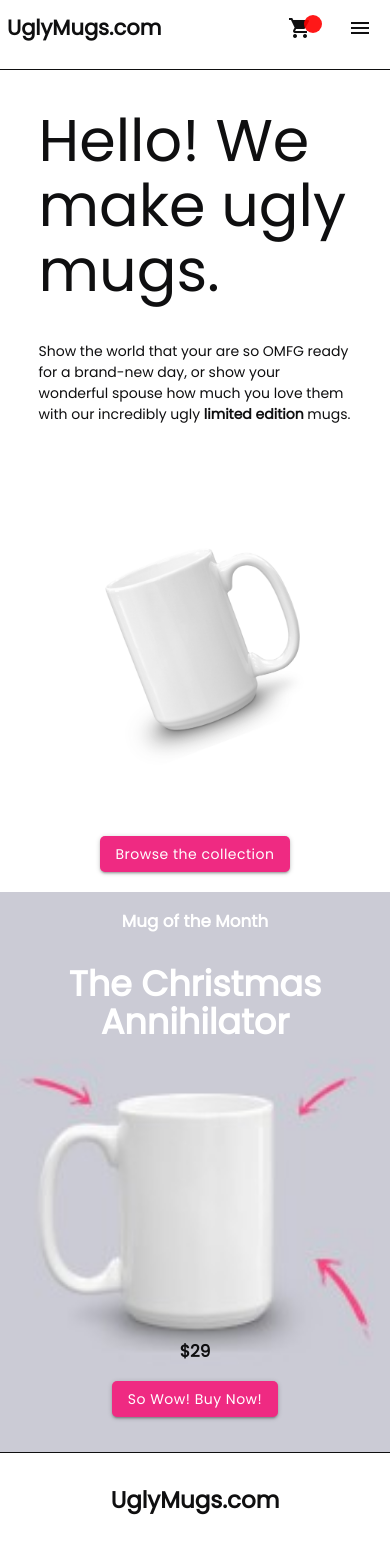
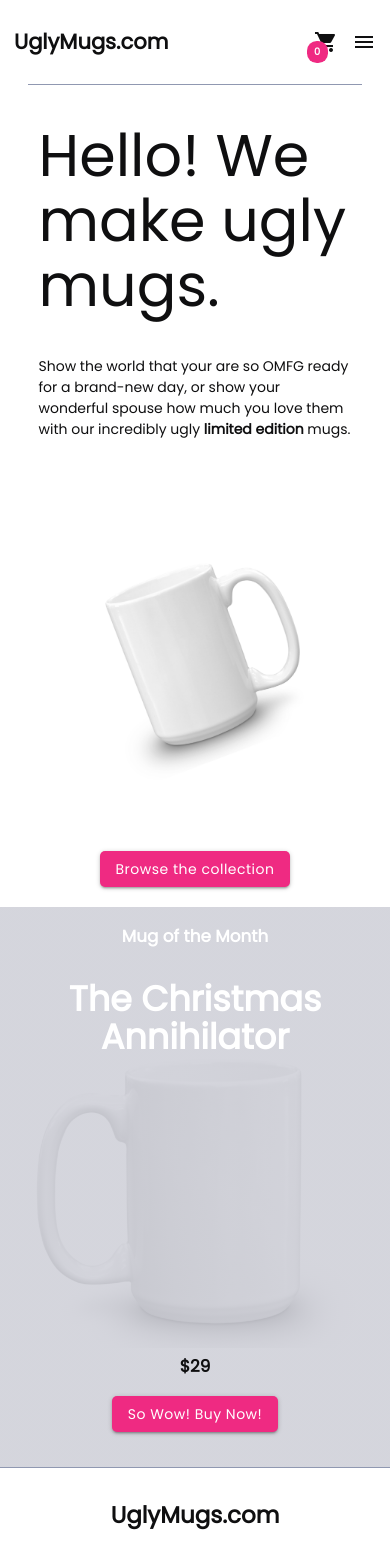
Before and after one commit to Code-Institute-Submissions/ugly-mugs-e-commerce, a Django app: page / in a window 390 px wide. Before the commit the page ends 1515 px from the top, so only its background shows below. Run offline with Django 3.2, Linux system fonts and the light colour scheme; some libraries are stand-ins or nearby versions.

Commit message:
Polish home template, the header and the footer on mobile

```diff
--- a/home/templates/home/index.html
+++ b/home/templates/home/index.html
@@ -4,7 +4,7 @@
 {% block content %}
 <div class="padding">
     <div class="row">
-        <div class="col s12">
+        <div class="col s12 border-top">
             <h1>Hello! We make ugly mugs.</h1>
         </div>
         <div class="col s12">
--- a/static/css/base.css
+++ b/static/css/base.css
@@ -112,7 +112,7 @@ strong {
 }
 
 .border-top {
-    border-top: 1px solid #0F0F10;
+    border-top: 1px solid #9098b1;
 }
 
 .btn, .btn-large, .btn-small {
@@ -127,11 +127,14 @@ strong {
 
 .mug-of-the-month {
     height: 40rem;
+    position: relative;
 }
 
 .bg-image {
     /* The image used */
-    background-image: url("/media/mug-of-the-month.jpg");
+    background-image:
+        linear-gradient( rgba(202,203,212,0.8),  rgba(202,203,212,0.8)),
+        url("/media/this-mug.jpg");
 
     /* Full height */
     height: 100%;
@@ -178,32 +181,23 @@ strong {
     cursor: pointer;
 }
 
-.mug-count:after{
-content:attr(value);
-font-size:12px;
-background: red;
-border-radius:50%;
-padding:3px;
-position:relative;
-left:-8px;
-top:-10px;
-opacity:0.9;
+/* ------------------------------- Header */
+
+header {
+    padding-top: 1rem;
 }
-
-/* ------------------------------- Header */
 
 nav {
     height: 5rem !important;
     background-color: #fff !important;
     box-shadow: none !important;
-    border-bottom: 1px solid #0F0F10;
 }
 
 nav .brand-logo {
     color: #0f0f10 !important;
     font-size: 1.5rem !important;
     font-weight: 900 !important;
-    left: 1rem;
+    left: 1rem !important;
 }
 
 nav a {
@@ -222,6 +216,35 @@ nav a {
 
 .sidenav li>a:focus {
     color: #ef2a82 !important;
+}
+
+.sidenav-trigger {
+    margin: 0px 1rem 0px 0px !important;
+}
+
+.cart-link {
+    position: relative !important;
+    margin-right: 1rem;
+}
+
+span.badge {
+    min-width: 1.5rem !important;
+}
+
+span.badge.new {
+    position: absolute !important;
+    bottom: 0.5rem !important;
+    right: 0.75rem !important;
+
+    font-weight: 700 !important;
+    font-size: 0.7rem !important;
+    background-color: #ef2a82 !important;
+
+    padding-left: 0.4rem !important;
+    padding-right: 0.4rem !important;
+    -webkit-border-radius: 0.7rem !important;
+    -moz-border-radius: 0.7rem !important;
+    border-radius: 0.7rem;
 }
 
 /* ------------------------------- Mugs */
@@ -300,6 +323,7 @@ select {
 .page-footer {
     color: #0f0f10 !important;
     background-color: #fff !important;
+    padding-bottom: 0.75rem !important;
 }
 
 /* ------------------------------- Loading Spinner */
--- a/templates/base.html
+++ b/templates/base.html
@@ -63,7 +63,7 @@
 				<div class="nav-wrapper">
 					<a href="{% url 'home' %}" class="brand-logo left">UglyMugs.com</a>
                     <a href="#" data-target="mobile-demo" class="sidenav-trigger right"><i class="material-icons">menu</i></a>
-					<a href="{% url 'view_cart' %}" class="right"><i class="material-icons mug-count" value="{{ mug_count }}">shopping_cart</i></a>
+					<a href="{% url 'view_cart' %}" class="right cart-link"><i class="material-icons mug-count" value="{{ mug_count }}">shopping_cart</i><span class="new badge" data-badge-caption="{{ mug_count }}">{{ mug_count }}</span></a>
 
 					<ul id="nav-mobile" class="right hide-on-med-and-down">
 						<li><a href="{% url 'about' %}">ABOUT</a></li>
@@ -158,14 +158,13 @@
 	<script>
 		$(document).ready(function(){
             $('.sidenav').sidenav();
-            $('.carousel').carousel();
         });
 	</script>
 
     <!-- Materialize - Dismiss Toast -->
 	<script>
 		$(document).ready(function(){
-            $('.sidenav').sidenav();
+            M.Toast.dismissAll();
         });
 	</script>
 
```
Also changed, not shown: media/bean-mug.jpg (added), media/the-mug.jpg (added).
